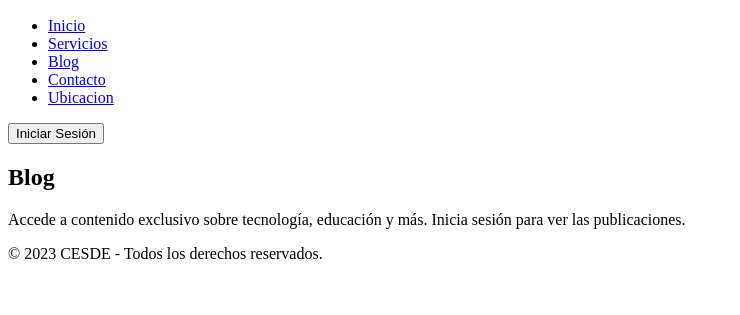
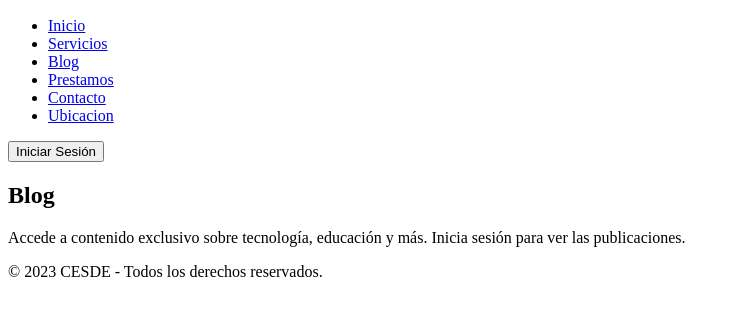
Before and after one commit to Juanvanegas98/PaginaEducativa, a plain HTML site: page Blog.html in a window 1280 px wide. Shown: the part 71-386 px from the top of the page, without its empty margins (0-740 px from the left). Drawn offline with Linux system fonts and the light colour scheme.

Commit message:
Update Blog.html

```diff
--- a/Blog.html
+++ b/Blog.html
@@ -19,6 +19,8 @@
                 </li>
                 <li><a href="Blog.html">Blog</a>
                 </li>
+                <li><a href="prestamo.html">Prestamos</a>
+                </li>
                 <li><a href="Contacto.html">Contacto</a>
                 </li>
                 <li><a href="Ubicacion.html">Ubicacion   </a>
```
